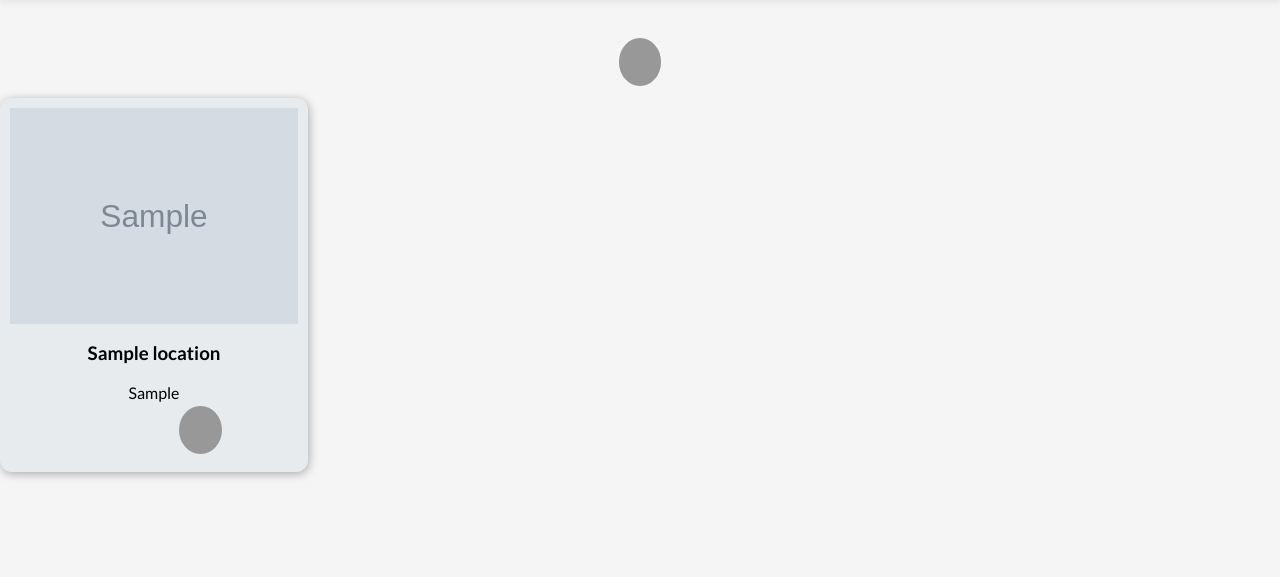
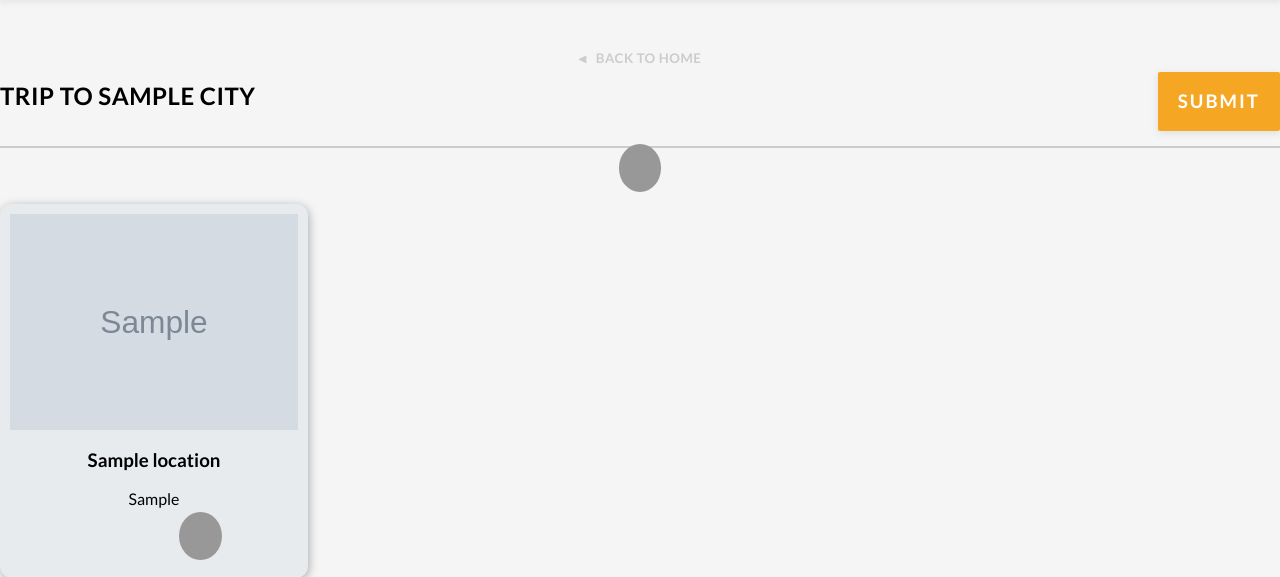
Before and after one commit to spdasilv/pistachio, a Django app: template pistachio/api/templates/api/drag_drop.html in a window 1280 px wide. Shown: the part 77-654 px from the top of the page. Run offline with Django 3.2, Linux system fonts and the light colour scheme; the template is opened without the code that fills it: values that come from a table or form of the project are taken from there, others are empty; a user stored in the database is signed in; tables that the repository leaves empty hold one stand-in row (values such as "Sample post"); grey boxes marked "Sample" are stand-in pictures.

Commit message:
Implement bid action to Drag and Drop page

```diff
--- a/pistachio/api/templates/api/drag_drop.html
+++ b/pistachio/api/templates/api/drag_drop.html
@@ -9,6 +9,7 @@
     <link href="{% static "api/css/styling.css" %}" rel="stylesheet" type="text/css"/>
     <link href="https://fonts.googleapis.com/icon?family=Material+Icons" rel="stylesheet">
     <link href='https://fonts.googleapis.com/css?family=Roboto:400,300' rel='stylesheet' type='text/css'>
+    <script src="https://ajax.googleapis.com/ajax/libs/jquery/3.3.1/jquery.min.js"></script>
     <style>
     * {
         box-sizing: border-box;
@@ -132,9 +133,22 @@ body {
     </style>
     </head>
     <body>
-
         <!-- MAIN (Center Gallery) -->
         <div class="main">
+            <h5 class="sub-title">
+                <a href="{% url 'api:home' %}">
+                    ⫷   Back to home
+                </a>
+            </h5>
+            <h2 class="main-title" style="float:left">
+                TRIP TO {{ trip.city.name }}
+            </h2>
+            <a class="gold-button" href="#openModal" style="float:right">
+                <h3>
+                    Submit
+                </h3>
+            </a>
+            <hr>
             <div class="popup">
                 <label class="material-icons">
                     <input onclick="myFunction()" type="radio" checked/>
@@ -160,15 +174,15 @@ body {
                                 <form action="">
                                     <div class="radio">
                                         <label for="{{ "musthave_"|add:y }}" class="material-icons">
-            <input type="radio" name="bucket" id="{{ "musthave_"|add:y }}" value="musthave"/>
+                                            <input class="preference" type="radio" name="bucket" id="{{ "must_have__"|add:y }}" value="{{act.id}}"/>
                                             <span>&#xE877;</span>
                                         </label>
                                         <label for="{{ "nicehave_"|add:y }}" class="material-icons">
-            <input type="radio" name="bucket" id="{{ "nicehave_"|add:y }}" value="nicehave"/>
+                                            <input class="preference" type="radio" name="bucket" id="{{ "nice_have__"|add:y }}" value="{{act.id}}"/>
                                             <span>&#xE876;</span>
                                         </label>
                                         <label for="{{ "other_"|add:y }}" class="material-icons">
-            <input type="radio" name="bucket" id="{{ "other_"|add:y }}" value="other" checked/>
+                                            <input class="preference" type="radio" name="bucket" id="{{ "other__"|add:y }}" value="{{act.id}}" checked/>
                                             <span>&#xE5CD;</span>
                                         </label>
                                     </div>
@@ -181,6 +195,80 @@ body {
             </div>
         <!-- END MAIN -->
         </div>
+        <div class="modalDialog modalSubmitAtt" id="openModal">
+            <div>
+                <a class="close" href="#close" title="Close">
+                    <img src="{% static "api/assets/x-icon.png" %}" class="x-icon">
+                </a>
+                <h2 style="margin-top:45px;text-align: center;font-size: 29px;">
+                    SUBMIT ATTRACTIONS
+                </h2>
+                <p class="SubmitAttTxt">
+                    Check back between:
+                </p>
+                <p class="SubmitAttDate">
+                    Jun 18 - Jun 25
+                </p>
+                <p class="SubmitAttTxt">
+                    to cast your final decision on your team's activities.
+                </p>
+                <hr class="divider"/>
+                <p class="SubmitAttTxt" style="font-style:italic">
+                    Until then, feel free to come back and edit your choices (add anything you might've missed, remove anything you don't want anymore, etc.).
+                <br/><br/>
+                    Check the progress bar on your dashboard to see where the team is.
+                </p>
+            </div>
+            <button class="green-button-submit" style="margin-top:-150px" onclick="submitActivities();">
+                <h3>
+                    SUBMIT
+                </h3>
+            </button>
+        </div>
     </body>
+    <script>
+        function submitActivities() {
+            inputDataList = []
+
+            $('.preference').each(function() {
+                if (!$(this).is(':checked')) {
+                    return true;
+                }
+                var choice = $(this).attr('id').split("__");
+                if (choice[0] == 'must_have') {
+                    inputDataList.push({
+                        "id":  $(this).attr('value'),
+                        "bid": 2
+                    });
+                }
+                else if (choice[0] == 'nice_have') {
+                    inputDataList.push({
+                        "id":  $(this).attr('value'),
+                        "bid": 1
+                    });
+                }
+                else {
+                    inputDataList.push({
+                        "id":  $(this).attr('value'),
+                        "bid": 0
+                    });
+                }
+            });
+
+            $.ajax({
+                type:"POST",
+                url:"{% url 'api:bidAjax' %}",
+                data: JSON.stringify({
+                     "trip_id" : {{ trip.id }},
+                     "input" : inputDataList
+                 }),
+                success: function(result){
+                    if (result['response'] == 1) {
+                        window.location.replace("{% url 'api:home' %}");
+                    }
+                }
+            });
+        }
+    </script>
 </html>
 {% endblock %}
```
Also changed, not shown: pistachio/api/views.py (+8 -6 lines). Lines whose indentation alone changed are shown as unchanged.
